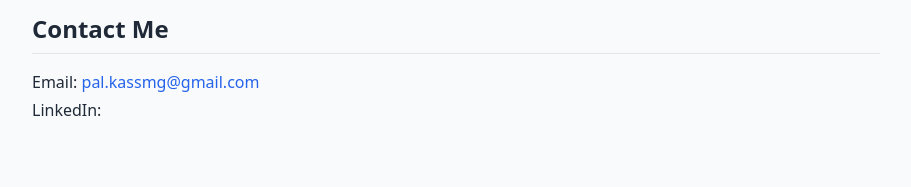
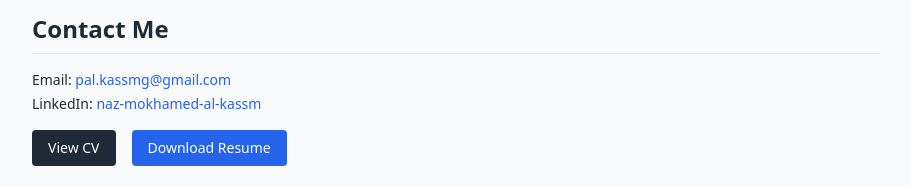
Before and after one commit to nazalkassm/naz-portfolio-site, a plain HTML site: page index.html in a window 1280 px wide. Shown: the part 1712-1899 px from the top of the page, without its empty margins (184-1095 px from the left). Before the commit the page ends 1858 px from the top, so only its background shows below. Drawn offline with nearby package versions, Linux system fonts and the light colour scheme.

Commit message:
Add CV view and resume download buttons

```diff
--- a/index.html
+++ b/index.html
@@ -107,6 +107,16 @@
 
     <section id="contact">
       <h2 class="text-2xl font-bold border-b pb-2 mb-4">Contact Me</h2>
-      <ul class="list-inside space-y-1">
+      <ul class="list-inside space-y-1 text-sm mb-4">
         <li>Email: <a class="text-blue-600 hover:underline" href="mailto:pal.kassmg@gmail.com">pal.kassmg@gmail.com</a></li>
-        <li>LinkedIn: <a class="text-blue-600 hover:underline" href="https://www.linkedin.com/in/naz-mokhamed-al-kassm-785407251/" target
+        <li>LinkedIn: <a class="text-blue-600 hover:underline" href="https://www.linkedin.com/in/naz-mokhamed-al-kassm-785407251/" target="_blank">naz-mokhamed-al-kassm</a></li>
+      </ul>
+      <div class="flex gap-4">
+        <a href="cv.html" target="_blank" class="inline-block px-4 py-2 bg-gray-800 text-white text-sm rounded hover:bg-gray-700 transition">
+          View CV
+        </a>
+        <a href="assets/naz-resume.pdf" download class="inline-block px-4 py-2 bg-blue-600 text-white text-sm rounded hover:bg-blue-700 transition">
+          Download Resume
+        </a>
+      </div>
+    </section>
```
